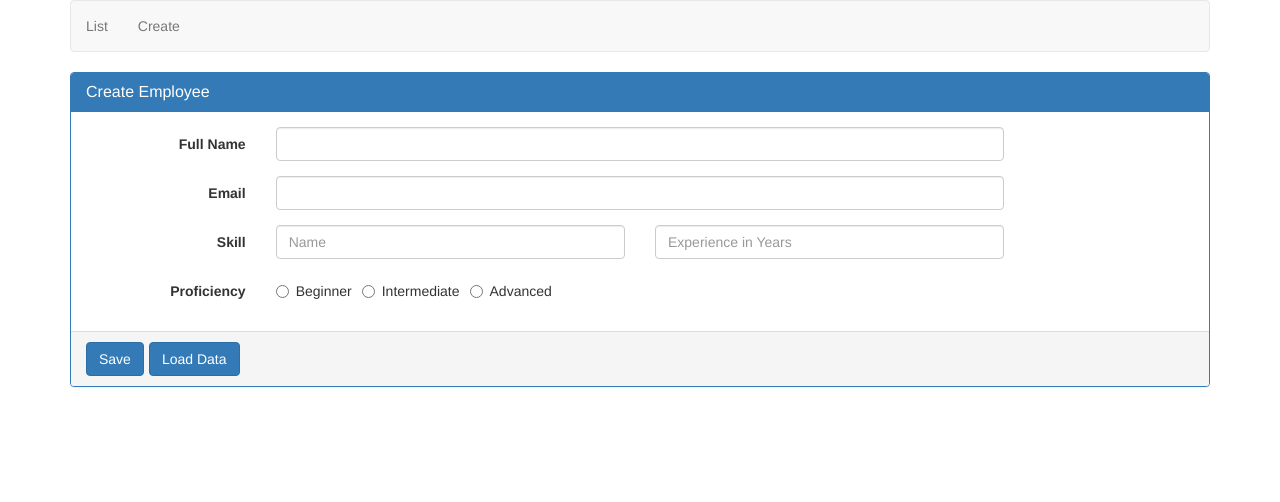
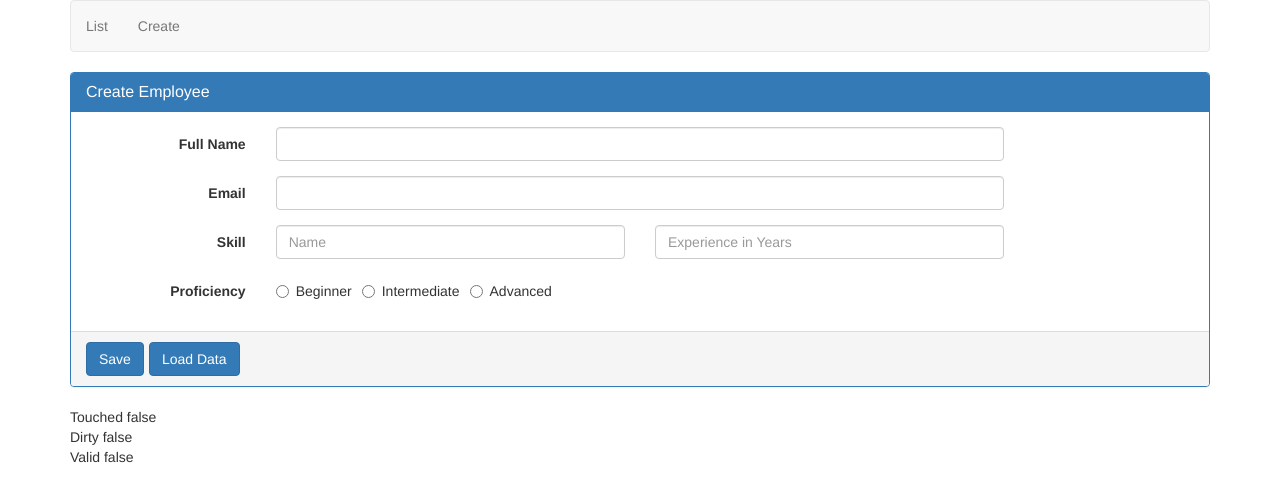
Before and after one commit to Romserg/angProject, an Angular app: page /create in a window 1280 px wide. Shown: the top 502 px of the page. Built offline with nearby package versions, Linux system fonts and the light colour scheme.

Commit message:
Add validation for fullName field

```diff
--- a/src/app/employee/create-employee.component.html
+++ b/src/app/employee/create-employee.component.html
@@ -4,10 +4,20 @@
       <h3 class="panel-title">Create Employee</h3>
     </div>
     <div class="panel-body">
-      <div class="form-group">
+      <div class="form-group" [ngClass]="{'has-error' : employeeForm.get('fullName').errors &&
+      (employeeForm.get('fullName').touched || employeeForm.get('fullName').dirty)}">
         <label for="fullName" class="col-sm-2 control-label">Full Name</label>
         <div class="col-sm-8">
           <input id="fullName" formControlName="fullName" type="text" class="form-control">
+          <span class="help-block" *ngIf="employeeForm.get('fullName').errors &&
+                (employeeForm.get('fullName').touched || employeeForm.get('fullName').dirty)">
+            <span *ngIf="employeeForm.get('fullName').errors.required">
+              Full Name is required
+            </span>
+            <span *ngIf="employeeForm.get('fullName').errors.minlength || employeeForm.get('fullName').errors.maxlength">
+              Full Name must be greater than 2 characters and less than 30 characters
+            </span>
+          </span>
         </div>
       </div>
 
@@ -61,3 +71,7 @@
     </div>
   </div>
 </form>
+
+<div>Touched {{employeeForm.touched}}</div>
+<div>Dirty {{employeeForm.dirty}}</div>
+<div>Valid {{employeeForm.valid}}</div>
--- a/src/app/employee/create-employee.component.ts
+++ b/src/app/employee/create-employee.component.ts
@@ -1,5 +1,5 @@
 import { Component, OnInit } from '@angular/core';
-import { FormBuilder, FormControl, FormGroup } from '@angular/forms';
+import { FormBuilder, FormControl, FormGroup, Validators } from '@angular/forms';
 
 @Component({
   selector: 'app-create-employee',
@@ -14,7 +14,7 @@ export class CreateEmployeeComponent implements OnInit {
 
   ngOnInit() {
     this.employeeForm = this.fb.group({
-      fullName: [''],
+      fullName: ['', [Validators.required, Validators.minLength(2), Validators.maxLength(30)]],
       email: [''],
       skills: this.fb.group({
         skillName: [''],
```
